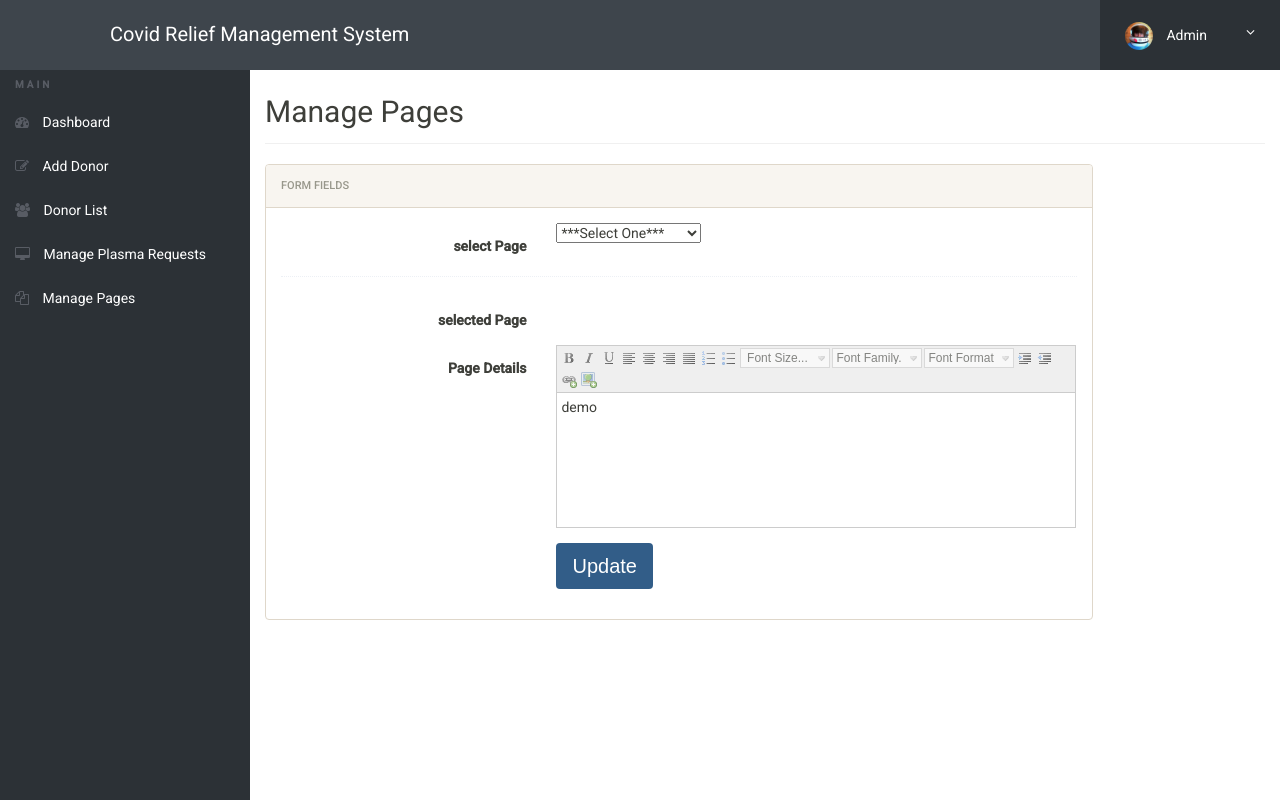
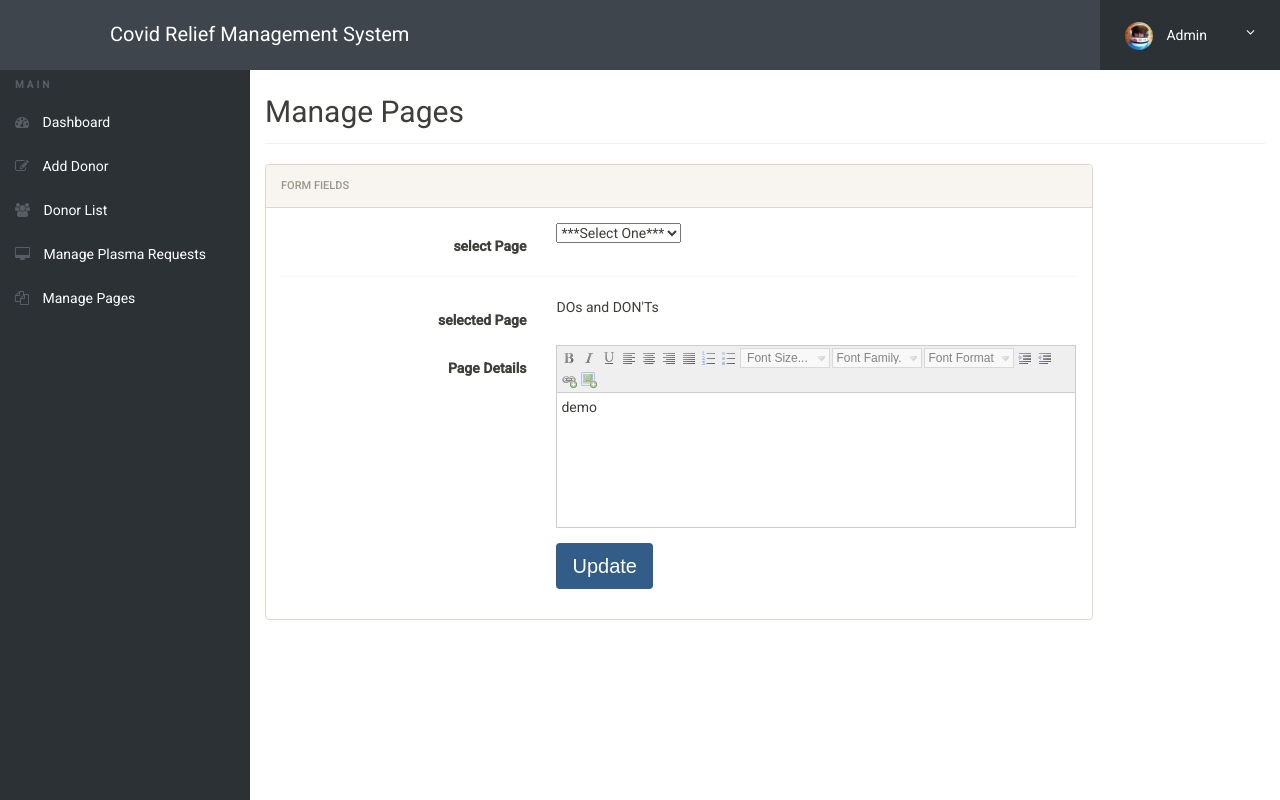
Before and after one commit to Bhavini20/IWP_Covid_App, a PHP site: page /admin/manage-pages.php?type=donor in a window 1280 px wide. Run offline with PHP 8.4, Linux system fonts and the light colour scheme; a user stored in the database is signed in; data comes from the database, SQL or seed files in the repository; data that the repository does not hold is empty.

Commit message:
Update manage-pages.php

```diff
--- a/bloodbank/bbdms/admin/manage-pages.php
+++ b/bloodbank/bbdms/admin/manage-pages.php
@@ -137,8 +137,8 @@ function MM_jumpMenu(targ,selObj,restore){ //v3.0
 															   <select name="menu1" onChange="MM_jumpMenu('parent',this,0)">
                   <option value="" selected="selected" class="form-control">***Select One***</option>
 
-                  <option value="manage-pages.php?type=aboutus">About Us</option>
-                  <option value="manage-pages.php?type=donor">Why Become Donor</option>
+                  <option value="manage-pages.php?type=Symptoms">Symptoms</option>
+                  <option value="manage-pages.php?type=DOs and DONT's">DOs and DON'Ts</option>
                 </select>
 												</div>
 											</div>
@@ -160,7 +160,7 @@ function MM_jumpMenu(targ,selObj,restore){ //v3.0
 									break;
 
 				case "aboutus" :
-									echo "About US";
+									echo "Symptoms";
 									break;
 
 				case "faqs" :
@@ -168,7 +168,7 @@ function MM_jumpMenu(targ,selObj,restore){ //v3.0
 									break;
 
 				default :
-								echo "";
+								echo "DOs and DON'Ts";
 								break;
 
 			}
```
